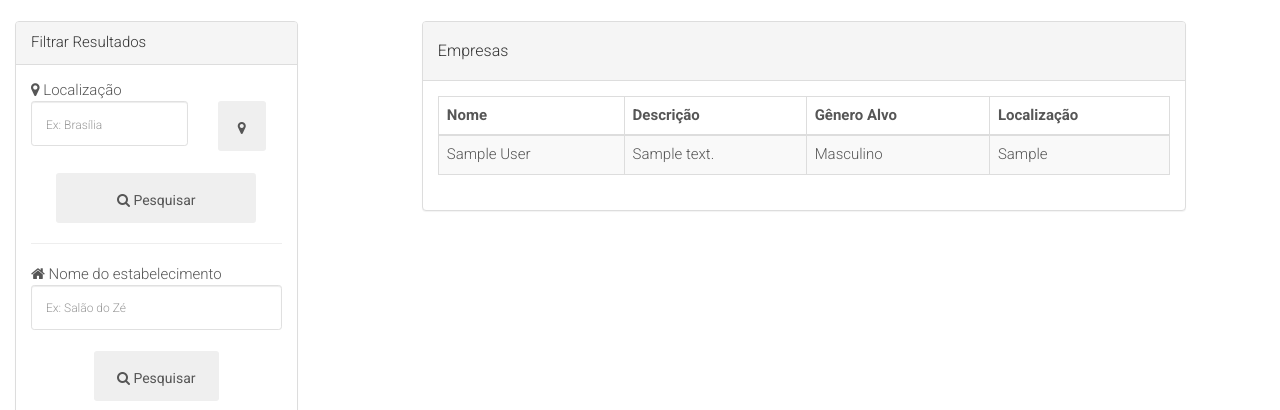
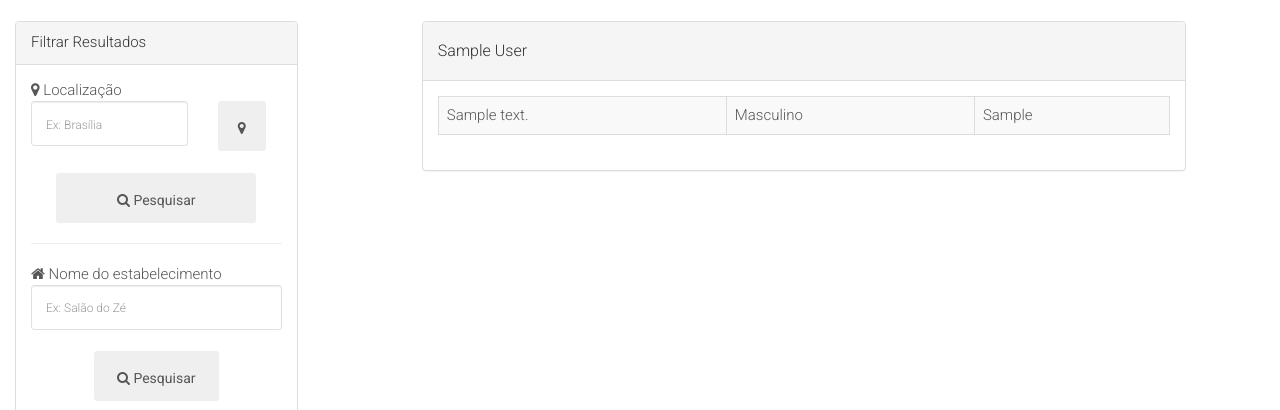
Before and after one commit to Software-Design-2017/EmbelezaMais, a Django app: page /search/companies_list/ in a window 1280 px wide. Shown: the part 195-605 px from the top of the page. Run offline with Django 3.2, Linux system fonts and the light colour scheme; tables that the repository leaves empty hold one stand-in row (values such as "Sample post"); some libraries are stand-ins or nearby versions.

Commit message:
#41 - Modifying template search.

```diff
--- a/EmbelezaMais/search/template/client_view_companies.html
+++ b/EmbelezaMais/search/template/client_view_companies.html
@@ -2,40 +2,34 @@
 {% load staticfiles %}
 
 {% load static %}
+{% for company in companies %}
+<div class='clickable-row' data-href="{% url 'show_company' company.id %}">
 <div class="col-md-10 col-md-offset-1">
       <div class="panel panel-default panel-table">
           <div class="panel-heading">
             <div class="row">
               <div class="col col-xs-6">
-                <h3 class="panel-title">Empresas</h3>
+                <h3 class="panel-title">{{ company.name }}</h3>
               </div>
           </div>
         </div>
 
         <div class="panel-body">
           <table class="table table-striped table-bordered table-hover">
-              <thead>
-                  <th>Nome</th>
-                  <th>Descrição</th>
-                  <th>Gênero Alvo</th>
-                  <th>Localização</th>
-              </thead>
-              <tbody>
 
-            {% for company in companies %}
-               <tr class='clickable-row' data-href="{% url 'show_company' company.id %}">
-                  <td>{{ company.name }}</td>
+               <tr>
                   <td>{{ company.description }}</td>
                   <td>{{ company.target_genre }}</td>
                   <td>{{ company.location }}</td>
               </tr>
-            {% empty %}
-                <li>Não existe empresas.</li>
-            {% endfor %}
         </table>
       </div>
     </div>
 </div>
+</div>
+{% empty %}
+<li>Não existe empresas.</li>
+{% endfor %}
 
         {% if is_paginated %}
         <ul class="pagination">
```
Also changed, not shown: EmbelezaMais/search/template/company_detail.html (+11 -7 lines).
